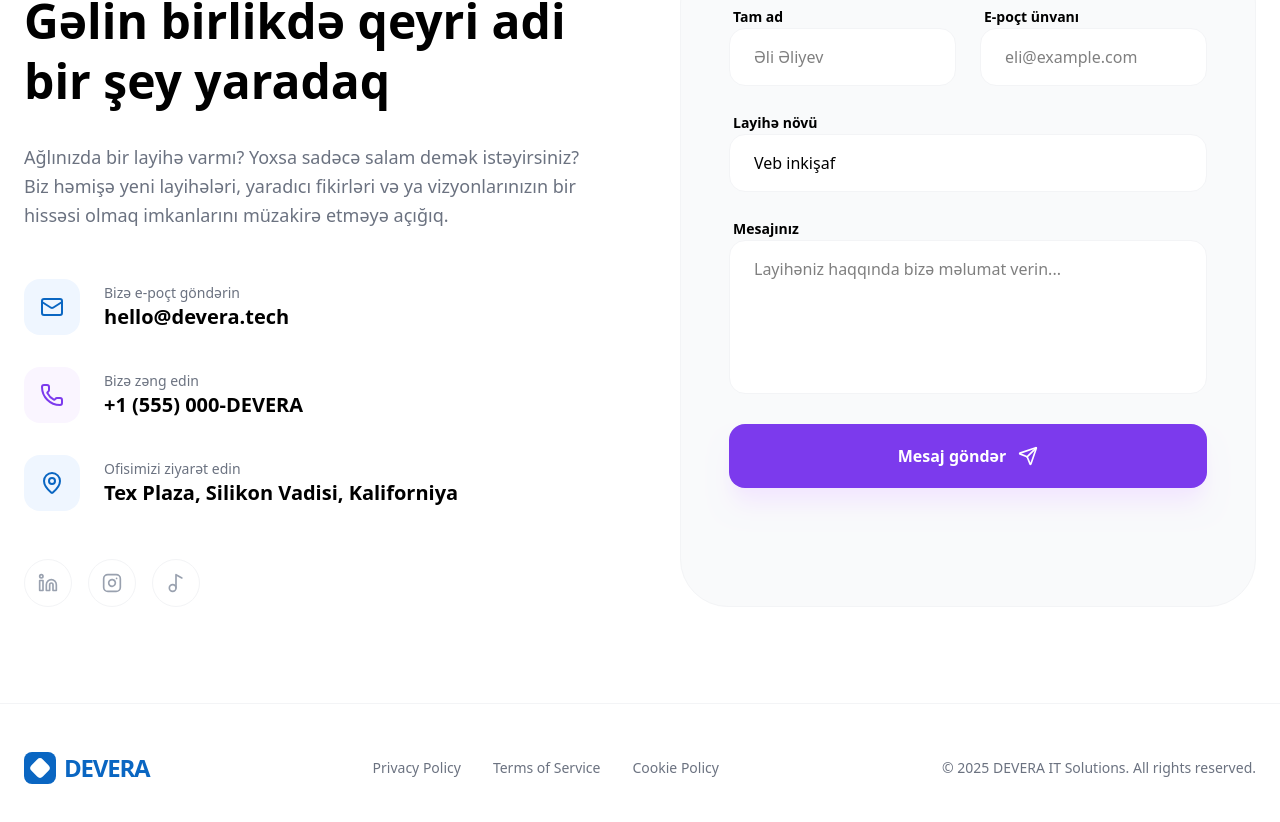
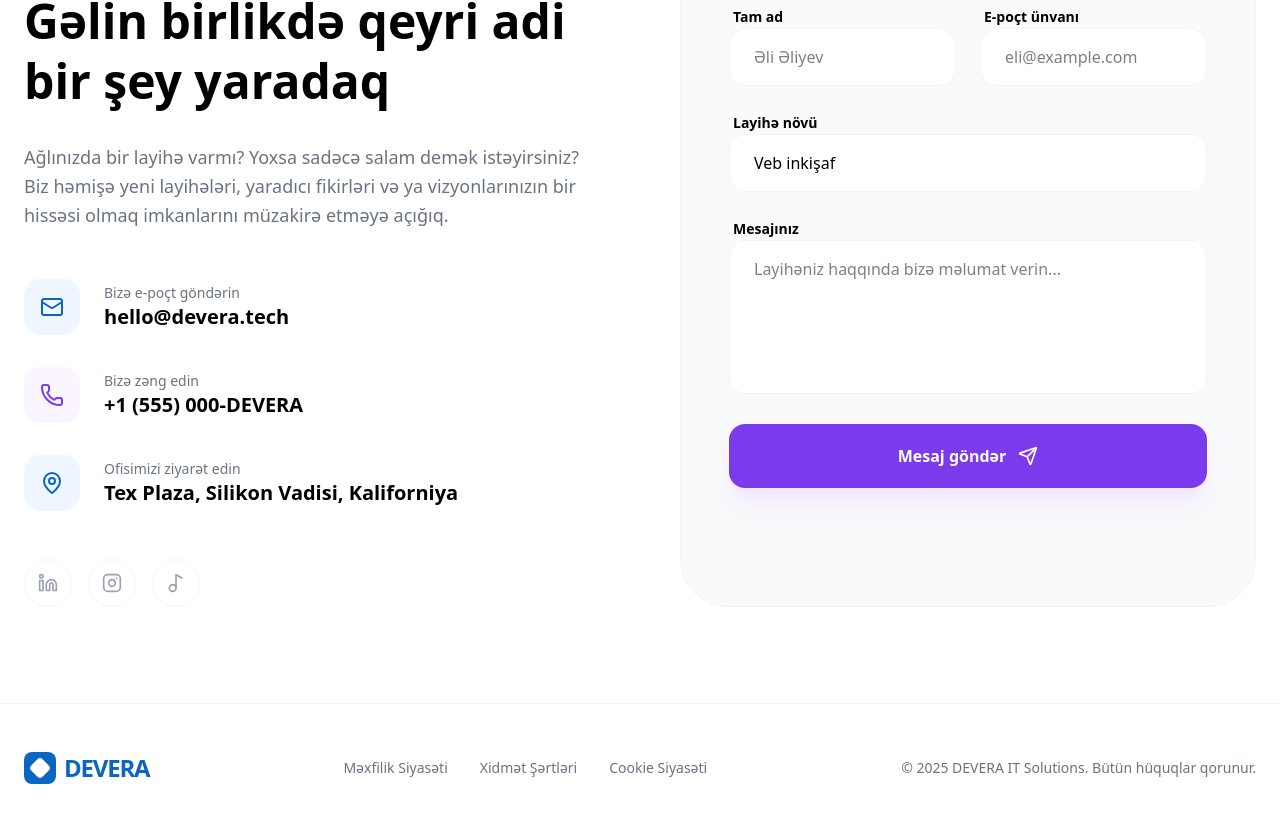
Before and after one commit to NizamSixmetov/devera_webfrontend, a React (Vite) app: page / in a window 1280 px wide. Shown: the part 5457-6279 px from the top of the page. Built offline with nearby package versions, Linux system fonts and the light colour scheme.

Commit message:
Add i18n support to Footer component for multilingual content

```diff
--- a/src/Components/Footer.tsx
+++ b/src/Components/Footer.tsx
@@ -1,9 +1,13 @@
+import { useTranslation } from "react-i18next";
+
 export default function Footer() {
+  const { t } = useTranslation();
+
   const scrollToSection = (e: React.MouseEvent<HTMLElement>, id: string) => {
     e.preventDefault();
     const element = document.getElementById(id);
     if (element) {
-      const offset = 80; // Height of the fixed navbar
+      const offset = 80;
       const bodyRect = document.body.getBoundingClientRect().top;
       const elementRect = element.getBoundingClientRect().top;
       const elementPosition = elementRect - bodyRect;
@@ -33,19 +37,18 @@ export default function Footer() {
 
           <div className="flex gap-8 text-sm text-[#6B7280] font-medium">
             <a href="#" className="hover:text-[#0A66C2] transition-colors">
-              Privacy Policy
+              {t("footer.privacy")}
             </a>
             <a href="#" className="hover:text-[#0A66C2] transition-colors">
-              Terms of Service
+              {t("footer.terms")}
             </a>
             <a href="#" className="hover:text-[#0A66C2] transition-colors">
-              Cookie Policy
+              {t("footer.cookies")}
             </a>
           </div>
 
           <p className="text-sm text-[#6B7280]">
-            © {new Date().getFullYear()} DEVERA IT Solutions. All rights
-            reserved.
+            {t("footer.copyright", { year: new Date().getFullYear() })}
           </p>
         </div>
       </div>
```
Lines whose indentation alone changed are shown as unchanged.
